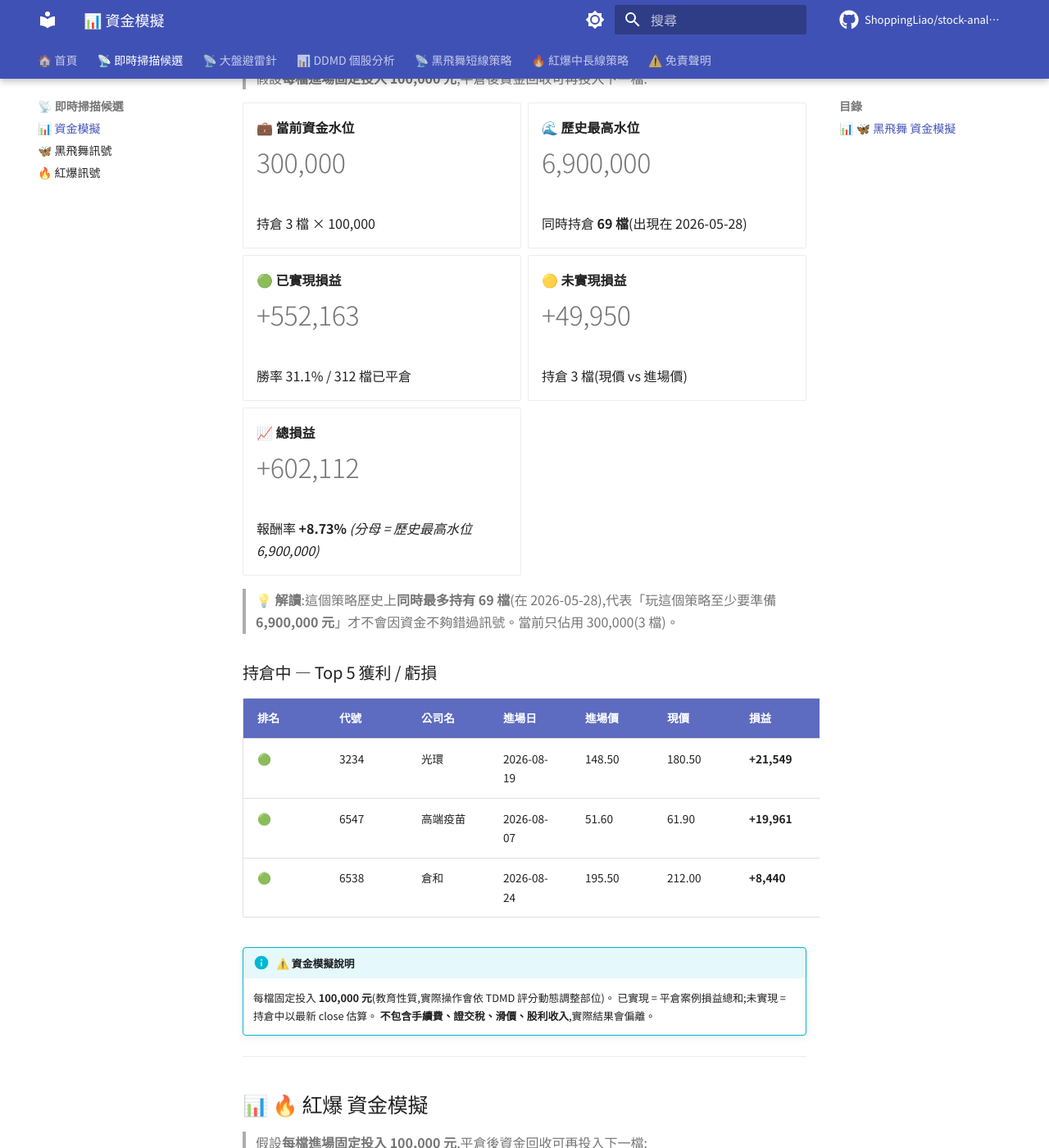
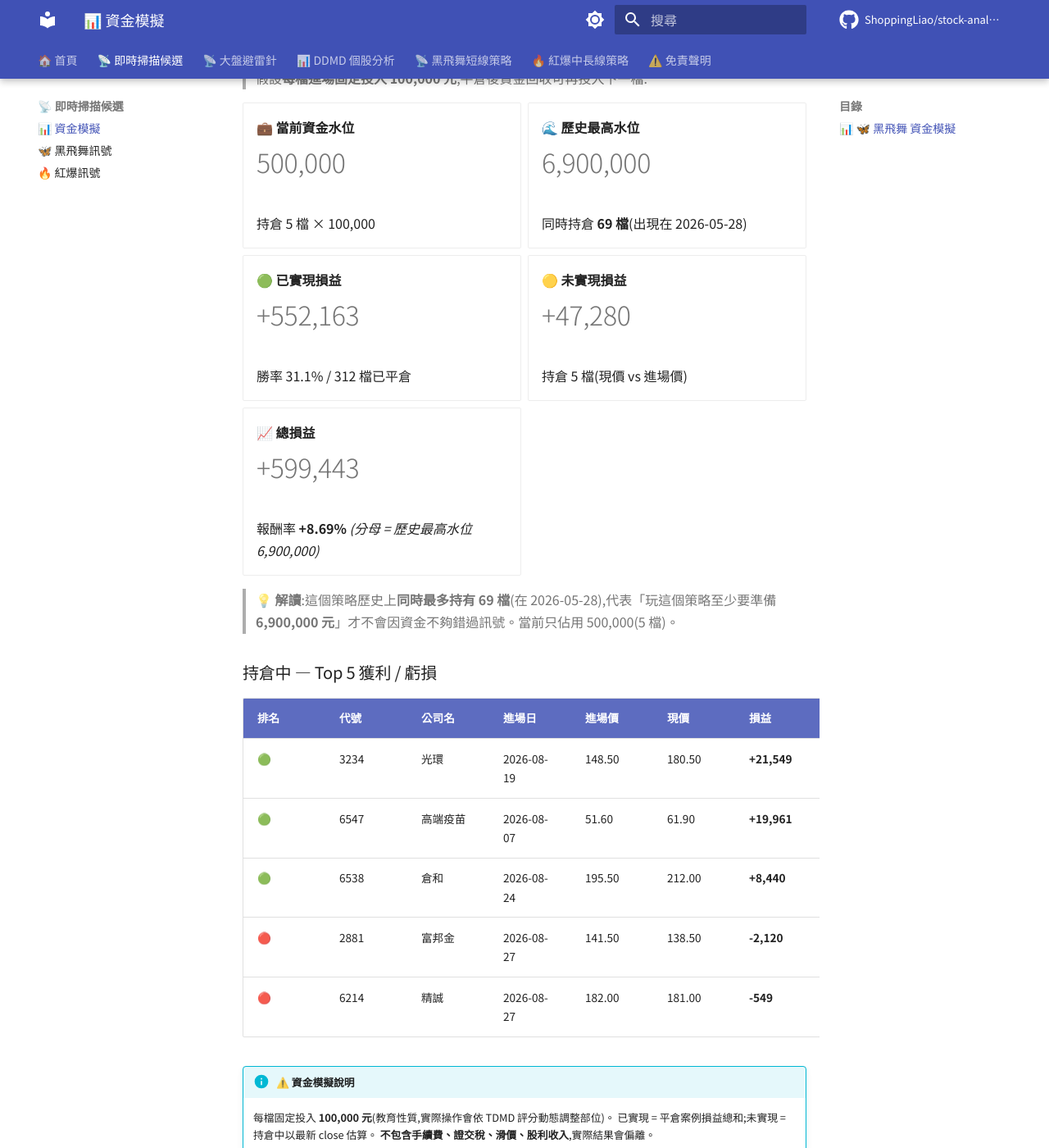
Before and after one commit to ShoppingLiao/stock-analysis-public, an MkDocs documentation site: the page built from docs/signals_capital.md, in a window 1280 px wide and 1400 px high, scrolled down 445 px. Shown: the whole window at 82% size. Built offline with MkDocs 1.6.1 and Material for MkDocs 9.7.7, drawn with Linux system fonts in a browser that asks for light colours; comment, search, counter and statistics services are not loaded; some of the changed text lies outside the part shown.

Commit message:
docs(signals): update BB + RB + capital (2026-08-27)

```diff
--- a/docs/signals_capital.md
+++ b/docs/signals_capital.md
@@ -17,9 +17,9 @@
 
 -   **💼 當前資金水位**
 
-    # 300,000
+    # 500,000
 
-    持倉 3 檔 × 100,000
+    持倉 5 檔 × 100,000
 
 -   **🌊 歷史最高水位**
 
@@ -35,19 +35,19 @@
 
 -   **🟡 未實現損益**
 
-    # +49,950
+    # +47,280
 
-    持倉 3 檔(現價 vs 進場價)
+    持倉 5 檔(現價 vs 進場價)
 
 -   **📈 總損益**
 
-    # +602,112
+    # +599,443
 
-    報酬率 **+8.73%** _(分母 = 歷史最高水位 6,900,000)_
+    報酬率 **+8.69%** _(分母 = 歷史最高水位 6,900,000)_
 
 </div>
 
-> **💡 解讀**:這個策略歷史上**同時最多持有 69 檔**(在 2026-05-28),代表「玩這個策略至少要準備 **6,900,000 元**」才不會因資金不夠錯過訊號。當前只佔用 300,000(3 檔)。
+> **💡 解讀**:這個策略歷史上**同時最多持有 69 檔**(在 2026-05-28),代表「玩這個策略至少要準備 **6,900,000 元**」才不會因資金不夠錯過訊號。當前只佔用 500,000(5 檔)。
 
 ### 持倉中 — Top 5 獲利 / 虧損
 
@@ -56,6 +56,8 @@
 | 🟢 | 3234 | 光環 | 2026-08-19 | 148.50 | 180.50 | **+21,549** | **+21.55%** |
 | 🟢 | 6547 | 高端疫苗 | 2026-08-07 | 51.60 | 61.90 | **+19,961** | **+19.96%** |
 | 🟢 | 6538 | 倉和 | 2026-08-24 | 195.50 | 212.00 | **+8,440** | **+8.44%** |
+| 🔴 | 2881 | 富邦金 | 2026-08-27 | 141.50 | 138.50 | **-2,120** | **-2.12%** |
+| 🔴 | 6214 | 精誠 | 2026-08-27 | 182.00 | 181.00 | **-549** | **-0.55%** |
 
 !!! info "⚠️ 資金模擬說明"
     每檔固定投入 **100,000 元**(教育性質,實際操作會依 TDMD 評分動態調整部位)。
@@ -132,9 +134,9 @@
 
 -   **💼 當前資金水位**
 
-    # 2,800,000
+    # 3,000,000
 
-    BB 300,000 + RB 2,500,000
+    BB 500,000 + RB 2,500,000
 
 -   **🌊 兩策略歷史最高水位**
 
@@ -150,15 +152,15 @@
 
 -   **🟡 未實現損益**
 
-    # +286,638
+    # +283,968
 
-    BB +49,950 + RB +236,688
+    BB +47,280 + RB +236,688
 
 -   **📈 總損益**
 
-    # +133,187
+    # +130,518
 
-    報酬率 **+0.58%** _(分母 = 兩策略歷史最高水位)_
+    報酬率 **+0.57%** _(分母 = 兩策略歷史最高水位)_
 
 </div>
 
```
Also changed, not shown: docs/signals_black_butterfly.md (+5 -2 lines).
